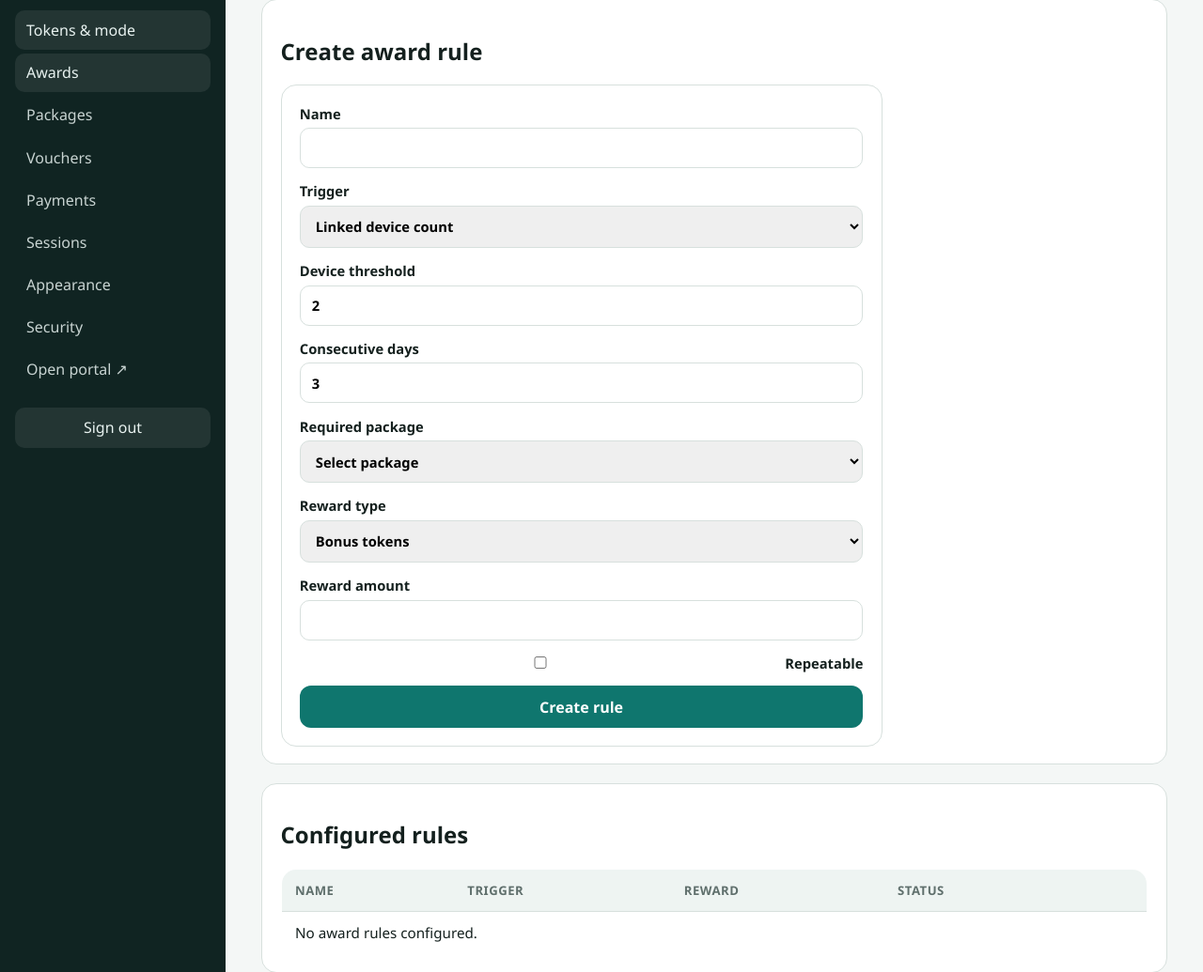
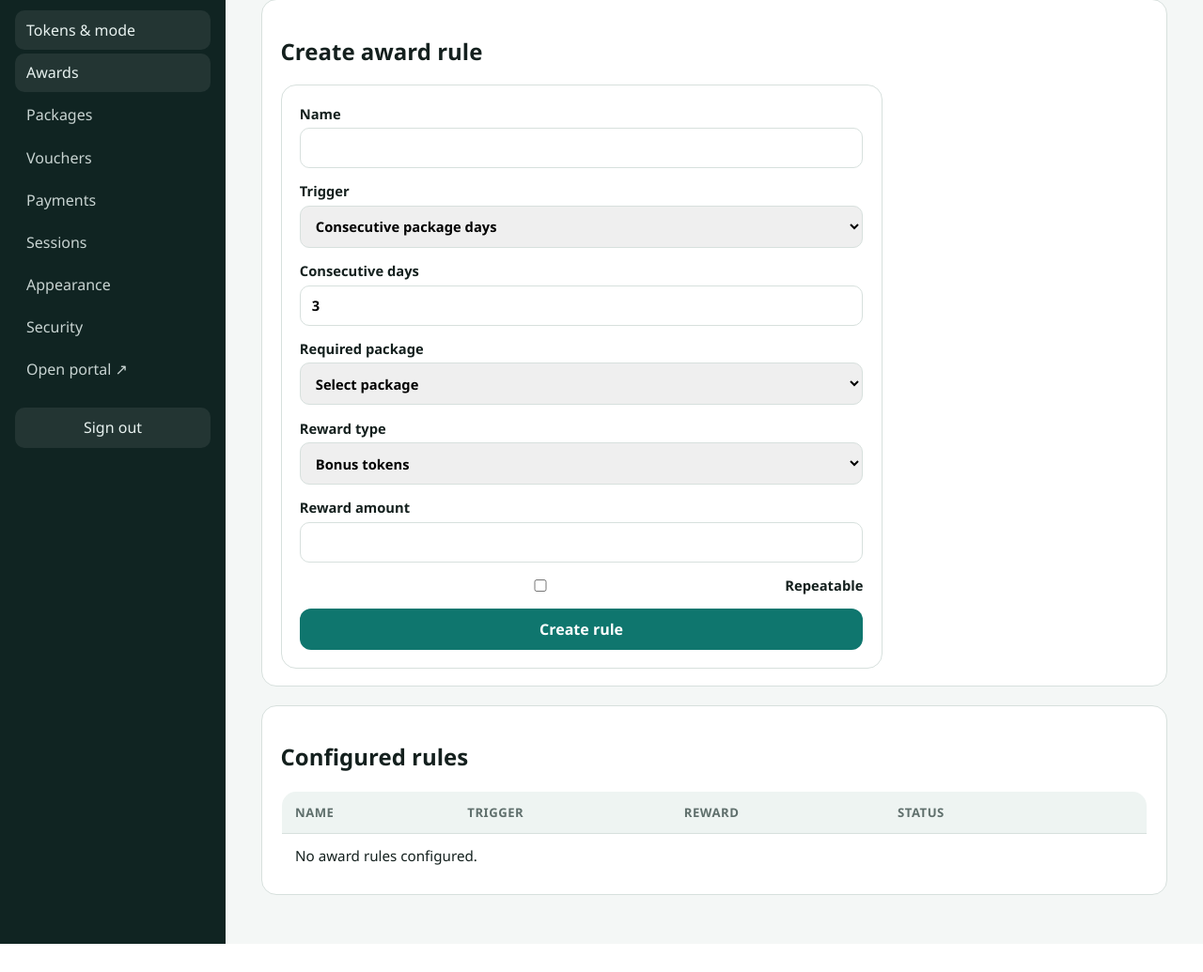
Before and after one commit to perfectperrito5-art/perfect-portal, a Flask app: page /admin/awards in a window 1280 px wide. Shown: the part 150-1185 px from the top of the page at 94% size. After the commit the page ends 1155 px from the top, so only its background shows below. Run offline with Flask 3, Linux system fonts and the light colour scheme; a user stored in the database is signed in; some libraries are stand-ins or nearby versions.

Commit message:
Remove linked-device award controls from admin UI

```diff
--- a/app/templates/admin/awards.html
+++ b/app/templates/admin/awards.html
@@ -7,8 +7,7 @@
   <form method="post" class="form-grid">
     <input type="hidden" name="csrf_token" value="{{ csrf_token() }}">
     <label>Name<input name="name" maxlength="100" required></label>
-    <label>Trigger<select name="rule_type"><option value="device_count">Linked device count</option><option value="consecutive_package_days">Consecutive package days</option></select></label>
-    <label>Device threshold<input name="device_count" type="number" min="1" value="2"></label>
+    <label>Trigger<select name="rule_type"><option value="consecutive_package_days">Consecutive package days</option></select></label>
     <label>Consecutive days<input name="consecutive_days" type="number" min="2" value="3"></label>
     <label>Required package<select name="package_id" required><option value="">Select package</option>{% for p in packages %}<option value="{{ p.id }}">{{ p.name }}</option>{% endfor %}</select></label>
     <label>Reward type<select name="reward_type"><option value="tokens">Bonus tokens</option><option value="minutes">Additional internet minutes</option></select></label>
@@ -22,8 +21,8 @@
 {% for rule in rules %}<tr><td>{{ rule.name }}</td><td>{{ rule.rule_type }}</td><td>{{ rule.reward_amount }} {{ rule.reward_type }}</td><td>{{ 'Active' if rule.is_active else 'Archived' }}</td><td>{% if rule.is_active %}
 <details><summary>Edit</summary><form method="post" class="form-grid"><input type="hidden" name="csrf_token" value="{{ csrf_token() }}"><input type="hidden" name="action" value="edit"><input type="hidden" name="rule_id" value="{{ rule.id }}">
 <label>Name<input name="name" value="{{ rule.name }}" maxlength="100" required></label>
-<label>Trigger<select name="rule_type"><option value="device_count" {% if rule.rule_type == 'device_count' %}selected{% endif %}>Linked device count</option><option value="consecutive_package_days" {% if rule.rule_type == 'consecutive_package_days' %}selected{% endif %}>Consecutive package days</option></select></label>
-<label>Device threshold<input name="device_count" type="number" min="1" value="{{ rule.form_criteria.get('device_count', 2) }}"></label><label>Consecutive days<input name="consecutive_days" type="number" min="2" value="{{ rule.form_criteria.get('consecutive_days', 3) }}"></label>
+<label>Trigger<select name="rule_type"><option value="consecutive_package_days" {% if rule.rule_type == 'consecutive_package_days' %}selected{% endif %}>Consecutive package days</option></select></label>
+<label>Consecutive days<input name="consecutive_days" type="number" min="2" value="{{ rule.form_criteria.get('consecutive_days', 3) }}"></label>
 <label>Required package<select name="package_id" required><option value="">Select package</option>{% for p in packages %}<option value="{{ p.id }}" {% if rule.form_criteria.get('package_id')|string == p.id|string %}selected{% endif %}>{{ p.name }}</option>{% endfor %}</select></label>
 <label>Reward type<select name="reward_type"><option value="tokens" {% if rule.reward_type == 'tokens' %}selected{% endif %}>Bonus tokens</option><option value="minutes" {% if rule.reward_type == 'minutes' %}selected{% endif %}>Internet minutes</option></select></label>
 <label>Reward amount<input name="reward_amount" type="number" min="1" value="{{ rule.reward_amount }}" required></label><label class="check"><input type="checkbox" name="repeatable" value="1" {% if rule.repeatable %}checked{% endif %}> Repeatable</label><button class="btn">Save changes</button></form></details>
```
